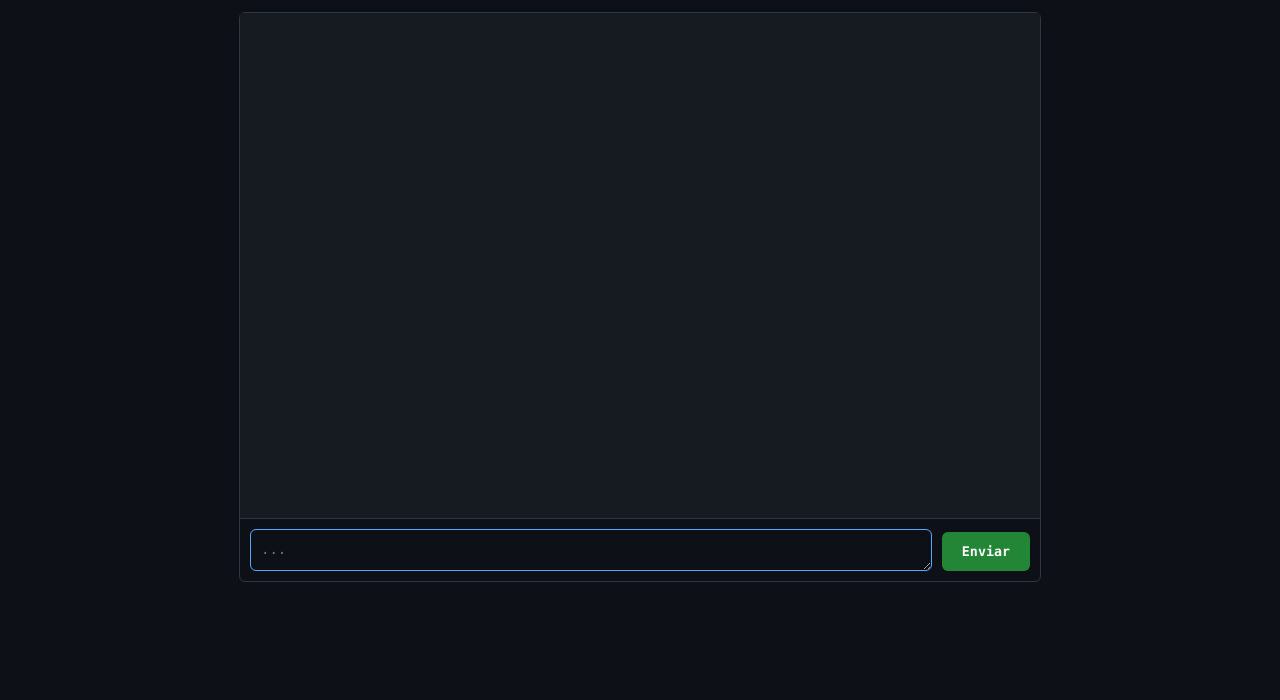
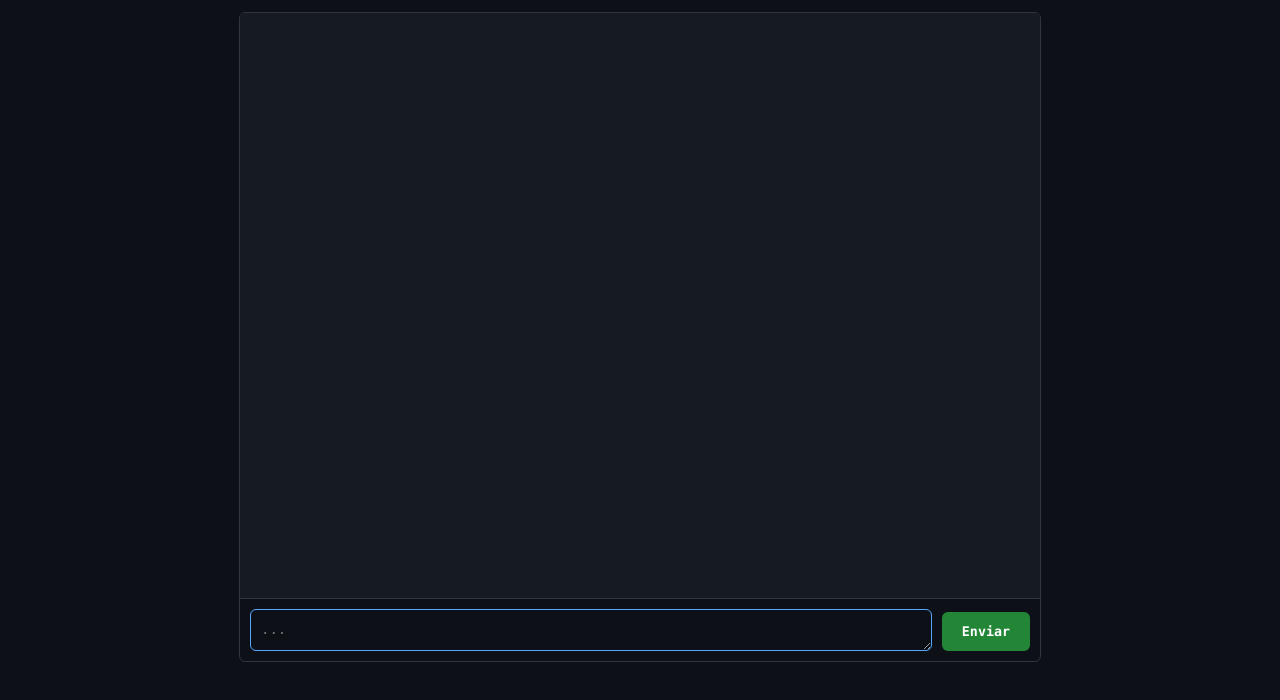
Before and after one commit to tatuotto/kairos-frontend, a plain HTML site: page index.html in a window 1280 px wide. Shown: the part 58-758 px from the top of the page. Drawn offline with Linux system fonts and the light colour scheme.

Commit message:
index.html

```diff
--- a/index.html
+++ b/index.html
@@ -5,7 +5,7 @@
     <meta name="viewport" content="width=device-width, initial-scale=1.0">
     <title>Kairós Interface v1.9 (Live)</title>
     <style>
-        body { font-family: 'Consolas', 'Menlo', 'monospace'; background-color: #0d1117; color: #c9d1d9; margin: 0; padding: 0 10px; display: flex; flex-direction: column; height: 80vh; }
+        body { font-family: 'Consolas', 'Menlo', 'monospace'; background-color: #0d1117; color: #c9d1d9; margin: 0; padding: 0 10px; display: flex; flex-direction: column; height: 90vh; }
         #app-header { display: flex; justify-content: space-between; align-items: center; padding: 15px 0; }
         #main-title { text-align: center; font-weight: 300; font-size: 2em; color: #58a6ff; margin: 0; letter-spacing: 2px; text-shadow: 0 0 5px rgba(88, 166, 255, 0.5); }
         .header-buttons { display: flex; align-items: center; gap: 30px; }
```
